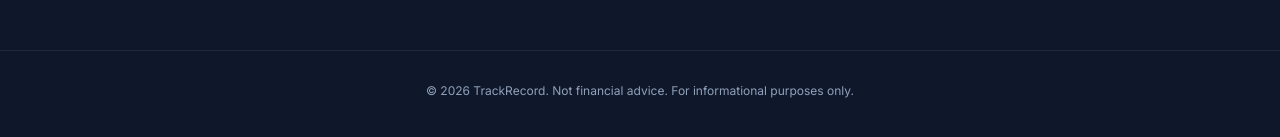
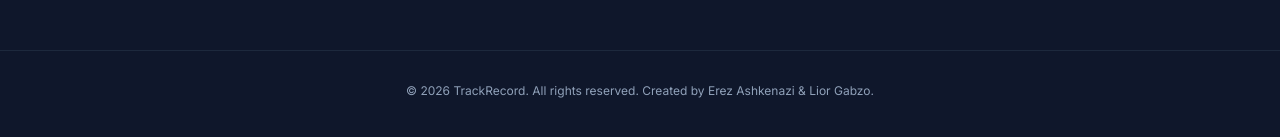
Before and after one commit to Erezul77/TrackRecord, a Next.js app in the folder frontend/: page / in a window 1280 px wide. Shown: the part 1213-1350 px from the top of the page. Built offline with nearby package versions, Linux system fonts and the light colour scheme; no server answers.

Commit message:
Add creators credit to footer

```diff
--- a/frontend/src/app/layout.tsx
+++ b/frontend/src/app/layout.tsx
@@ -84,7 +84,7 @@ export default function RootLayout({
             </div>
           </div>
           <div className="container mx-auto px-4 border-t border-slate-800 mt-12 pt-8 text-xs text-center">
-            © 2026 TrackRecord. Not financial advice. For informational purposes only.
+            © 2026 TrackRecord. All rights reserved. Created by Erez Ashkenazi & Lior Gabzo.
           </div>
         </footer>
       </body>
```
